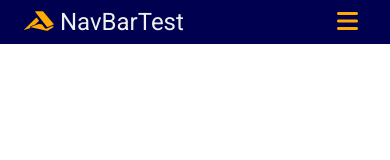
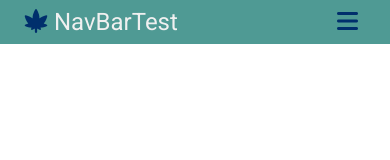
Before and after one commit to ydk1204/Web_Coing_Test, a plain HTML site: page index.html in a window 390 px wide. Drawn offline with Linux system fonts and the light colour scheme.

Commit message:
color_image_link-Modify

```diff
--- a/index.html
+++ b/index.html
@@ -17,7 +17,7 @@
 <body>
     <nav class="navbar">
         <div class="navbar__logo">
-            <i class="fab fa-accusoft"></i>
+            <i class="fas fa-cannabis"></i>
             <a href="">NavBarTest</a>
         </div>
         <ul class="navbar__menu">
@@ -28,7 +28,7 @@
             <li><a href="">YDK</a></li>
         </ul>
         <div class="navbar__icons">
-            <a href="https://github.com/ydk1204" target="blink">
+            <a href="https://github.com/ydk1204/Web_Coing_Test.git" target="blink">
                 <i class="fab fa-github"></i></a>
             <a><i class="fab fa-facebook"></i></a>
 
--- a/style.css
+++ b/style.css
@@ -1,7 +1,8 @@
 :root {
-    --background--color: #000051;
+    --background--color: #4f9a94;
+    --hover-color: #80cbc4;
     --text-color: #f0f0f0;
-    --logo-color: #ffab00;
+    --logo-color: #002f6c;
 }
 
 body {
@@ -42,7 +43,7 @@ a {
 }
 
 .navbar__menu li:hover {
-    background-color: #ffab00;
+    background-color: var(--hover-color);
     border-radius: 4px;
 }
 
@@ -59,7 +60,7 @@ a {
 }
 
 .navbar__icons a:hover {
-    color: #ffab00;
+    color: var(--hover-color);
 }
 
 .navbar__toggleBtn {
@@ -67,7 +68,7 @@ a {
     position: absolute;
     right: 32px;
     font-size: 24px;
-    color: #ffab00;
+    color: #002f6c;
 }
 
 @media screen and (max-width: 768px) {
```
